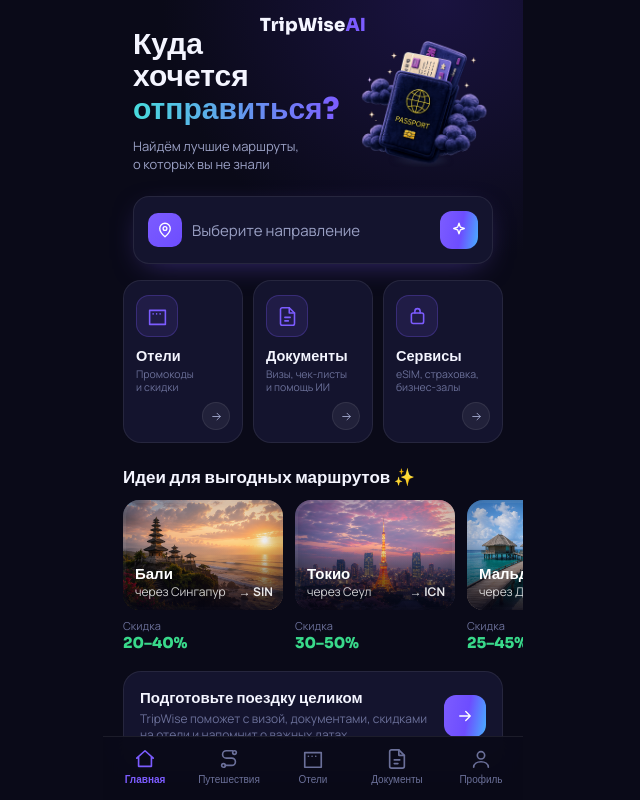
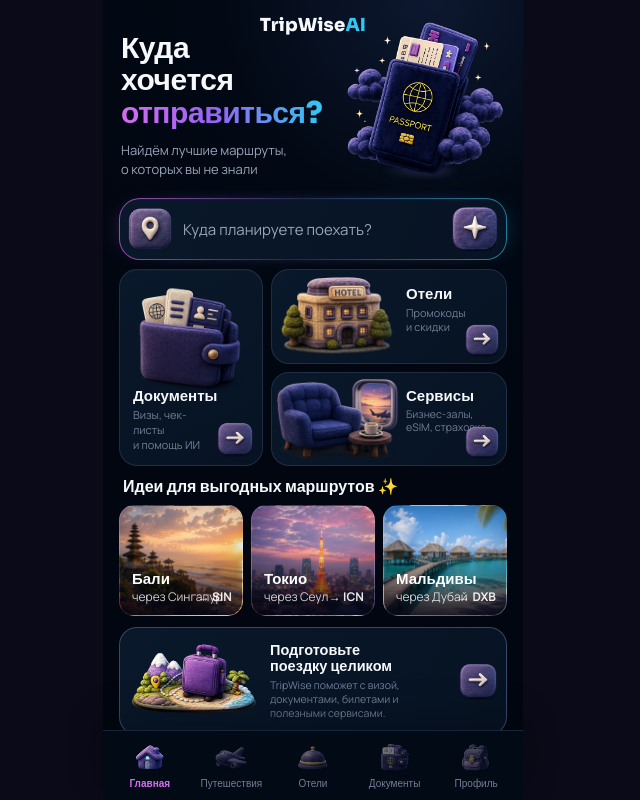
Before and after one commit to willi99708/tripwise-app, a React (Vite) app: page / in a window 1280 px wide. Shown: the whole page, without its empty margins (327-967 px from the left). Built offline with nearby package versions, Linux system fonts and the light colour scheme.

Commit message:
Update App.jsx

```diff
--- a/src/App.jsx
+++ b/src/App.jsx
@@ -42,6 +42,46 @@ const GRAD = {
   ocean: "linear-gradient(135deg,#0f3b5e,#1b7a8c,#3fe0c0)", city: "linear-gradient(135deg,#2a1b4e,#7a3a9e,#ff7db0)",
   sunset: "linear-gradient(135deg,#3a1d6e,#b14a8a,#f0863a)", night: "linear-gradient(135deg,#141438,#3a2a7e,#5e4ad0)",
   violet: "linear-gradient(135deg,#7c5cff,#6d4dff)", cta: "linear-gradient(100deg,#7c5cff,#6d4dff 55%,#48b0ff)",
+};
+
+/* ======================== ГЛАВНАЯ: ВИЗУАЛЬНАЯ СИСТЕМА ========================
+   Эти токены применяются только к главной странице и общей нижней навигации.
+   Остальные экраны, API, аналитика и бизнес-логика не изменены. */
+const HOME_T = {
+  bg: "#020914",
+  bgDeep: "#010610",
+  surface: "#071323",
+  surface2: "#09182a",
+  surface3: "#0b1a2e",
+  border: "rgba(129,156,204,.18)",
+  borderStrong: "rgba(141,171,228,.34)",
+  text: "#f7f8fc",
+  sub: "#9aa3b8",
+  subDim: "#737e97",
+  violet: "#9364f5",
+  pink: "#d66cf1",
+  cyan: "#31c7f3",
+  gold: "#d7b46a",
+};
+
+/* Все пути к новой графике собраны здесь. Если файлы в репозитории названы иначе,
+   достаточно поправить только этот объект. */
+const HOME_ASSETS = {
+  hero: "/graphics/main.png",
+  documents: "/graphics/home/documents.png",
+  hotels: "/graphics/home/hotels.png",
+  services: "/graphics/home/services.png",
+  fullTrip: "/graphics/home/full-trip.png",
+  actionLocation: "/graphics/actions/action-location.png",
+  actionAi: "/graphics/actions/action-ai.png",
+  actionArrow: "/graphics/actions/action-arrow.png",
+  nav: {
+    home: "/graphics/nav/nav-home.png",
+    routes: "/graphics/nav/nav-trips.png",
+    hotels: "/graphics/nav/nav-hotels.png",
+    docs: "/graphics/nav/nav-documents.png",
+    profile: "/graphics/nav/nav-profile.png",
+  },
 };
 const GP = [GRAD.ocean, GRAD.city, GRAD.sunset, GRAD.night];
 const gradFor = (code) => GP[((code || "X").charCodeAt(0) + (code || "X").charCodeAt(1 || 0)) % GP.length];
@@ -223,7 +263,16 @@ function PageHero({ title, sub, emoji, grad = GRAD.night, bullets }) {
 }
 function Badge({ label, color = T.violet, icon }) { return <span style={{ display: "inline-flex", alignItems: "center", gap: 5, padding: "5px 10px", borderRadius: 999, background: color + "22", border: `1px solid ${color}55`, color, fontSize: 12, fontWeight: 700, whiteSpace: "nowrap" }}>{icon && <span style={{ fontSize: 11 }}>{icon}</span>}{label}</span>; }
 function Btn({ children, onClick, grad = GRAD.cta, style }) { return <button onClick={onClick} className="press" style={{ border: "none", cursor: "pointer", color: "#fff", fontWeight: 700, fontFamily: "Sora,sans-serif", fontSize: 15, borderRadius: 16, padding: "16px 20px", width: "100%", background: grad, boxShadow: "0 10px 30px -8px rgba(124,92,255,.6)", ...style }}>{children}</button>; }
-function Logo() { return <div style={{ fontFamily: "Sora,sans-serif", fontWeight: 800, fontSize: 18, color: T.text, letterSpacing: .2 }}>TripWise<span style={{ color: T.violet }}>AI</span></div>; }
+function UiImage({ src, alt = "", style, fallback = null }) {
+  const [failed, setFailed] = useState(false);
+  if (failed) return fallback;
+  return <img src={src} alt={alt} draggable={false} onError={() => setFailed(true)} style={{ display: "block", userSelect: "none", ...style }} />;
+}
+function Logo({ home = false }) {
+  return <div style={{ fontFamily: "Sora,sans-serif", fontWeight: 800, fontSize: 18, color: home ? HOME_T.text : T.text, letterSpacing: .2 }}>
+    TripWise<span style={{ color: home ? HOME_T.cyan : T.violet }}>AI</span>
+  </div>;
+}
 function KidsPicker({ ages, onChange }) {
   const [adding, setAdding] = useState(false);
   return <div>
@@ -249,9 +298,44 @@ function Header({ onBack, title, subtitle, onEdit }) {
   </div>;
 }
 function BottomNav({ tab, setTab, bottomStr = "0px" }) {
-  const items = [["home", "Главная", I.home], ["routes", "Путешествия", I.route], ["hotels", "Отели", I.hotel], ["docs", "Документы", I.doc], ["profile", "Профиль", I.user]];
-  return <div style={{ position: "fixed", bottom: 0, left: "50%", transform: "translateX(-50%)", width: "100%", maxWidth: 420, zIndex: 40, minHeight: 64, paddingBottom: `max(${bottomStr}, 12px)`, display: "flex", background: "rgba(10,10,24,.92)", backdropFilter: "blur(12px)", borderTop: `1px solid ${T.line}` }}>
-    {items.map(([k, label, ic]) => (<button key={k} onClick={() => { trackPage(YM_TAB_PATH[k] || "/" + k, YM_TAB_TITLE[k] || label); if (k === "hotels") trackGoal("hotels_opened"); else if (k === "docs") trackGoal("documents_opened"); setTab(k); }} className="press" style={{ flex: 1, background: "none", border: "none", cursor: "pointer", display: "flex", flexDirection: "column", alignItems: "center", justifyContent: "center", gap: 4, paddingTop: 8, color: tab === k ? T.violet : T.subd }}><Icon d={ic} size={22} color={tab === k ? T.violet : T.subd} /><span style={{ fontSize: 10, fontWeight: tab === k ? 700 : 500, whiteSpace: "nowrap" }}>{label}</span></button>))}
+  const items = [
+    ["home", "Главная", HOME_ASSETS.nav.home, I.home],
+    ["routes", "Путешествия", HOME_ASSETS.nav.routes, I.route],
+    ["hotels", "Отели", HOME_ASSETS.nav.hotels, I.hotel],
+    ["docs", "Документы", HOME_ASSETS.nav.docs, I.doc],
+    ["profile", "Профиль", HOME_ASSETS.nav.profile, I.user],
+  ];
+  return <div style={{
+    position: "fixed", bottom: 0, left: "50%", transform: "translateX(-50%)",
+    width: "100%", maxWidth: 420, zIndex: 40, minHeight: 70,
+    padding: `6px 6px max(${bottomStr}, 10px)`, display: "flex",
+    background: "rgba(3,11,23,.96)", backdropFilter: "blur(16px)",
+    borderTop: `1px solid ${HOME_T.border}`,
+    boxShadow: "0 -14px 36px rgba(0,0,0,.22)"
+  }}>
+    {items.map(([k, label, src, fallbackIcon]) => {
+      const active = tab === k;
+      return <button key={k} onClick={() => {
+        trackPage(YM_TAB_PATH[k] || "/" + k, YM_TAB_TITLE[k] || label);
+        if (k === "hotels") trackGoal("hotels_opened");
+        else if (k === "docs") trackGoal("documents_opened");
+        setTab(k);
+      }} className="press" style={{
+        flex: 1, minWidth: 0, background: "none", border: "none", cursor: "pointer",
+        display: "flex", flexDirection: "column", alignItems: "center", justifyContent: "center",
+        gap: 2, padding: "2px 0 0", color: active ? HOME_T.pink : HOME_T.subDim
+      }}>
+        <div style={{ width: 36, height: 36, display: "grid", placeItems: "center", flexShrink: 0 }}>
+          <UiImage src={src} alt="" style={{
+            width: 34, height: 34, objectFit: "contain",
+            opacity: active ? 1 : .56,
+            filter: active ? "none" : "saturate(.62) brightness(.84)",
+            transition: "opacity .16s ease, filter .16s ease"
+          }} fallback={<Icon d={fallbackIcon} size={22} color={active ? HOME_T.pink : HOME_T.subDim} />} />
+        </div>
+        <span style={{ fontSize: 10, lineHeight: 1.1, fontWeight: active ? 700 : 500, whiteSpace: "nowrap" }}>{label}</span>
+      </button>;
+    })}
   </div>;
 }
 function Toast({ msg }) { if (!msg) return null; return <div style={{ position: "fixed", left: "50%", bottom: 86, transform: "translateX(-50%)", zIndex: 100, background: "#1c1c40", border: `1px solid ${T.line2}`, color: T.text, fontSize: 13, fontWeight: 600, padding: "10px 18px", borderRadius: 999, boxShadow: "0 8px 30px rgba(0,0,0,.5)", animation: "fadeUp .25s ease" }}>{msg}</div>; }
@@ -358,58 +442,131 @@ function SearchSheet({ form, setForm, onClose, onSubmit, setToast }) {
 
 /* ================================ Главная =============================== */
 function Home({ onSearch, onPickDest, goTab, openServices }) {
-  const tiles = [
-    ["Отели", "Промокоды\nи скидки", I.hotel, () => goTab("hotels")],
-    ["Документы", "Визы, чек-листы\nи помощь ИИ", I.doc, () => goTab("docs")],
-    ["Сервисы", "eSIM, страховка,\nбизнес-залы", I.bag, openServices],
+  const ideas = [
+    ["Бали", "через Сингапур", "/graphics/bali.png", "SIN", "bali"],
+    ["Токио", "через Сеул", "/graphics/tokyo.png", "ICN", "tokyo"],
+    ["Мальдивы", "через Дубай", "/graphics/male.png", "DXB", "maldives"],
+    ["Пхукет", "через Куала-Лумпур", "/graphics/phuket.png", "KUL", "phuket"],
   ];
-  const ideas = [["Бали", "через Сингапур", "20–40%", "/graphics/bali.png", "SIN", "bali"], ["Токио", "через Сеул", "30–50%", "/graphics/tokyo.png", "ICN", "tokyo"], ["Мальдивы", "через Дубай", "25–45%", "/graphics/male.png", "DXB", "maldives"], ["Пхукет", "через Куала-Лумпур", "20–40%", "/graphics/phuket.png", "KUL", "phuket"]];
-  return <div style={{ paddingBottom: 16, animation: "fadeUp .18s ease-out" }}>
-    <div style={{ padding: "18px 30px 0" }}>
-      <div style={{ display: "flex", gap: 12 }}>
-        <div style={{ flex: 1 }}><h1 style={{ fontFamily: "Sora,sans-serif", fontSize: 30, lineHeight: 1.08, margin: 0, fontWeight: 800, color: T.text }}>Куда<br />хочется<br /><span style={{ background: "linear-gradient(90deg,#48dcdc,#7c5cff)", WebkitBackgroundClip: "text", WebkitTextFillColor: "transparent" }}>отправиться?</span></h1><p style={{ color: T.sub, fontSize: 13, marginTop: 12, lineHeight: 1.4 }}>Найдём лучшие маршруты,<br />о которых вы не знали</p></div>
-<div
-  style={{
-    width: 170,
-    height: 150,
-    borderRadius: 22,
-    overflow: "hidden",
-    backgroundImage: "url('/graphics/main.png')",
-    backgroundSize: "contain",
-    backgroundPosition: "center center",
-    backgroundRepeat: "no-repeat"
-  }}
-/>
-      </div>
-    </div>
-    <div style={{ padding: "18px 30px 0" }}>
-      <div onClick={onSearch} className="press" style={{ display: "flex", alignItems: "center", gap: 10, background: T.card, border: `1px solid ${T.line}`, borderRadius: 16, padding: 14, cursor: "pointer", boxShadow: "0 8px 30px -12px rgba(124,92,255,.5)" }}>
-        <div style={{ width: 34, height: 34, borderRadius: 10, background: GRAD.violet, display: "grid", placeItems: "center" }}><Icon d={I.pin} size={18} color="#fff" /></div>
-        <span style={{ color: T.sub, flex: 1, fontSize: 15 }}>Выберите направление</span>
-        <div style={{ width: 38, height: 38, borderRadius: 12, background: GRAD.cta, display: "grid", placeItems: "center" }}><Icon d={I.spark} size={18} color="#fff" /></div>
-      </div>
-    </div>
-    {/* три продающие плитки-ярлыка (макет): ведут в разделы */}
-    <div style={{ padding: "16px 20px 0", display: "grid", gridTemplateColumns: "1fr 1fr 1fr", gap: 10 }}>
-      {tiles.map(([t, s, ic, go]) => (
-        <div key={t} onClick={go} className="press" style={{ background: T.card, border: `1px solid ${T.line}`, borderRadius: 18, padding: "14px 12px 12px", cursor: "pointer", display: "flex", flexDirection: "column", minHeight: 128 }}>
-          <div style={{ width: 42, height: 42, borderRadius: 13, background: T.violet + "1e", border: `1px solid ${T.violet}44`, display: "grid", placeItems: "center" }}><Icon d={ic} size={21} color={T.violet} /></div>
-          <div style={{ fontFamily: "Sora,sans-serif", fontWeight: 700, color: T.text, fontSize: 14.5, marginTop: 10 }}>{t}</div>
-          <div style={{ fontSize: 10.5, color: T.subd, marginTop: 3, lineHeight: 1.25, whiteSpace: "pre-line", flex: 1 }}>{s}</div>
-          <div style={{ alignSelf: "flex-end", width: 28, height: 28, borderRadius: 999, background: "rgba(255,255,255,.06)", border: `1px solid ${T.line}`, display: "grid", placeItems: "center", marginTop: 8 }}><Icon d={I.arrow} size={13} color={T.sub} /></div>
-        </div>))}
-    </div>
-    <div style={{ padding: "24px 0 0 20px" }}>
-      <div style={{ fontFamily: "Sora,sans-serif", fontWeight: 700, color: T.text, fontSize: 17, marginBottom: 12 }}>Идеи для выгодных маршрутов ✨</div>
-      <div className="carousel" style={{ display: "flex", gap: 12, overflowX: "auto", paddingRight: 20, paddingBottom: 4, scrollSnapType: "x mandatory" }}>
-        {ideas.map(([name, via, save, g, code, id]) => (<div key={name} onClick={() => onPickDest(id)} className="press" style={{ minWidth: 160, cursor: "pointer", scrollSnapAlign: "start" }}><Porthole image={g} h={110} label={name} sub={via} codeRight={"→ " + code} style={{ borderRadius: 16 }} /><div style={{ marginTop: 8, fontSize: 11, color: T.subd }}>Скидка</div><div style={{ fontSize: 15, fontWeight: 800, color: T.green, fontFamily: "Sora,sans-serif" }}>{save}</div></div>))}
-      </div>
-    </div>
-    {/* тизер комплексного ведения поездки -> «Путешествия» */}
-    <div style={{ padding: "15px 20px 0" }}>
-      <div onClick={() => goTab("routes")} className="press" style={{ display: "flex", alignItems: "center", gap: 14, background: T.card, border: `1px solid ${T.line}`, borderRadius: 18, padding: 16, cursor: "pointer" }}>
-        <div style={{ flex: 1 }}><div style={{ fontFamily: "Sora,sans-serif", fontWeight: 700, color: T.text, fontSize: 15 }}>Подготовьте поездку целиком</div><div style={{ color: T.subd, fontSize: 12, marginTop: 4, lineHeight: 1.35 }}>TripWise поможет с визой, документами, скидками на отели и напомнит о важных датах.</div></div>
-        <div style={{ width: 42, height: 42, borderRadius: 12, background: GRAD.cta, display: "grid", placeItems: "center", flexShrink: 0 }}><Icon d={I.arrow} size={18} color="#fff" /></div>
+
+  const ArrowAsset = ({ size = 38 }) => <UiImage
+    src={HOME_ASSETS.actionArrow}
+    alt=""
+    style={{ width: size, height: size, objectFit: "contain" }}
+    fallback={<div style={{ width: size, height: size, borderRadius: 12, background: HOME_T.surface3, border: `1px solid ${HOME_T.border}`, display: "grid", placeItems: "center" }}><Icon d={I.arrow} size={17} color={HOME_T.text} /></div>}
+  />;
+
+  return <div style={{ paddingBottom: 14, animation: "fadeUp .18s ease-out", color: HOME_T.text }}>
+    {/* HERO: исходная идея сохранена, арт лишь чуть компактнее и выше. */}
+    <div style={{ padding: "13px 18px 0" }}>
+      <div style={{ display: "flex", alignItems: "center", minHeight: 164, gap: 4 }}>
+        <div style={{ flex: "1 1 49%", minWidth: 0, position: "relative", zIndex: 2 }}>
+          <h1 style={{ fontFamily: "Sora,sans-serif", fontSize: 30, lineHeight: 1.08, margin: 0, fontWeight: 800, color: HOME_T.text, letterSpacing: "-.45px" }}>
+            Куда<br />хочется<br />
+            <span style={{ background: `linear-gradient(90deg,${HOME_T.pink},${HOME_T.violet} 48%,${HOME_T.cyan})`, WebkitBackgroundClip: "text", WebkitTextFillColor: "transparent" }}>отправиться?</span>
+          </h1>
+          <p style={{ color: HOME_T.sub, fontSize: 13, margin: "12px 0 0", lineHeight: 1.42 }}>Найдём лучшие маршруты,<br />о которых вы не знали</p>
+        </div>
+        <div style={{ flex: "1 1 51%", minWidth: 0, height: 160, display: "flex", alignItems: "center", justifyContent: "flex-end", transform: "translate(7px,-5px)" }}>
+          <UiImage src={HOME_ASSETS.hero} alt="Паспорт и билеты" style={{ width: "100%", maxWidth: 178, height: 158, objectFit: "contain", objectPosition: "center" }} />
+        </div>
+      </div>
+    </div>
+
+    {/* Поиск — основной CTA экрана. */}
+    <div style={{ padding: "11px 16px 0" }}>
+      <div style={{
+        padding: 1, borderRadius: 21,
+        background: `linear-gradient(100deg,rgba(214,108,241,.72),rgba(126,116,226,.28) 46%,rgba(49,199,243,.64))`,
+        boxShadow: "-12px 0 28px -23px rgba(214,108,241,.95), 12px 0 28px -23px rgba(49,199,243,.95)"
+      }}>
+        <div onClick={onSearch} className="press" style={{
+          minHeight: 58, display: "flex", alignItems: "center", gap: 11,
+          background: `linear-gradient(110deg,${HOME_T.surface2},${HOME_T.surface})`,
+          borderRadius: 20, padding: "7px 8px", cursor: "pointer",
+          boxShadow: "inset 0 1px 0 rgba(255,255,255,.025)"
+        }}>
+          <UiImage src={HOME_ASSETS.actionLocation} alt="" style={{ width: 44, height: 44, objectFit: "contain", flexShrink: 0 }} fallback={<div style={{ width: 44, height: 44, borderRadius: 13, background: HOME_T.surface3, display: "grid", placeItems: "center" }}><Icon d={I.pin} size={20} color={HOME_T.text} /></div>} />
+          <span style={{ color: HOME_T.sub, flex: 1, minWidth: 0, fontSize: 15, whiteSpace: "nowrap", overflow: "hidden", textOverflow: "ellipsis" }}>Куда планируете поехать?</span>
+          <UiImage src={HOME_ASSETS.actionAi} alt="Подобрать маршрут" style={{ width: 46, height: 46, objectFit: "contain", flexShrink: 0 }} fallback={<div style={{ width: 46, height: 46, borderRadius: 14, background: HOME_T.surface3, display: "grid", placeItems: "center" }}><Icon d={I.spark} size={19} color={HOME_T.text} /></div>} />
+        </div>
+      </div>
+    </div>
+
+    {/* Bento: документы приоритетнее, отели и сервисы — справа. */}
+    <div style={{ padding: "9px 16px 0", display: "grid", gridTemplateColumns: "minmax(0,.94fr) minmax(0,1.54fr)", gap: 8, height: 206 }}>
+      <div onClick={() => goTab("docs")} className="press" style={{
+        position: "relative", overflow: "hidden", cursor: "pointer",
+        background: `linear-gradient(155deg,${HOME_T.surface2},${HOME_T.surface})`,
+        border: `1px solid ${HOME_T.border}`, borderRadius: 18,
+        boxShadow: "inset 0 1px 0 rgba(255,255,255,.025)"
+      }}>
+        <UiImage src={HOME_ASSETS.documents} alt="Документы" style={{ position: "absolute", left: -2, top: 3, width: "101%", height: 129, objectFit: "contain", objectPosition: "center top" }} />
+        <div style={{ position: "absolute", left: 13, right: 12, bottom: 12 }}>
+          <div style={{ fontFamily: "Sora,sans-serif", fontWeight: 700, color: HOME_T.text, fontSize: 15 }}>Документы</div>
+          <div style={{ color: HOME_T.subDim, fontSize: 11, lineHeight: 1.35, marginTop: 3, paddingRight: 34 }}>Визы, чек-листы<br />и помощь ИИ</div>
+        </div>
+        <div style={{ position: "absolute", right: 9, bottom: 8 }}><ArrowAsset size={36} /></div>
+      </div>
+
+      <div style={{ display: "grid", gridTemplateRows: "1fr 1fr", gap: 8, minWidth: 0 }}>
+        <div onClick={() => goTab("hotels")} className="press" style={{
+          position: "relative", overflow: "hidden", cursor: "pointer",
+          display: "grid", gridTemplateColumns: "56% 44%", alignItems: "stretch",
+          background: `linear-gradient(140deg,${HOME_T.surface2},${HOME_T.surface})`,
+          border: `1px solid ${HOME_T.border}`, borderRadius: 18
+        }}>
+          <UiImage src={HOME_ASSETS.hotels} alt="Отели" style={{ width: "100%", height: "100%", objectFit: "contain", objectPosition: "center" }} />
+          <div style={{ position: "relative", minWidth: 0, padding: "14px 9px 9px 3px" }}>
+            <div style={{ fontFamily: "Sora,sans-serif", fontWeight: 700, color: HOME_T.text, fontSize: 15 }}>Отели</div>
+            <div style={{ color: HOME_T.subDim, fontSize: 10.8, lineHeight: 1.28, marginTop: 3 }}>Промокоды<br />и скидки</div>
+            <div style={{ position: "absolute", right: 7, bottom: 6 }}><ArrowAsset size={34} /></div>
+          </div>
+        </div>
+
+        <div onClick={openServices} className="press" style={{
+          position: "relative", overflow: "hidden", cursor: "pointer",
+          display: "grid", gridTemplateColumns: "56% 44%", alignItems: "stretch",
+          background: `linear-gradient(140deg,${HOME_T.surface2},${HOME_T.surface})`,
+          border: `1px solid ${HOME_T.border}`, borderRadius: 18
+        }}>
+          <UiImage src={HOME_ASSETS.services} alt="Сервисы" style={{ width: "100%", height: "100%", objectFit: "contain", objectPosition: "center" }} />
+          <div style={{ position: "relative", minWidth: 0, padding: "13px 7px 8px 3px" }}>
+            <div style={{ fontFamily: "Sora,sans-serif", fontWeight: 700, color: HOME_T.text, fontSize: 15 }}>Сервисы</div>
+            <div style={{ color: HOME_T.subDim, fontSize: 10.5, lineHeight: 1.26, marginTop: 3 }}>Бизнес-залы,<br />eSIM, страховка</div>
+            <div style={{ position: "absolute", right: 7, bottom: 6 }}><ArrowAsset size={34} /></div>
+          </div>
+        </div>
+      </div>
+    </div>
+
+    {/* Статичные карточки в обычной горизонтальной карусели: без скидок и прогрессбара. */}
+    <div style={{ padding: "10px 16px 0" }}>
+      <div style={{ fontFamily: "Sora,sans-serif", fontWeight: 700, color: HOME_T.text, fontSize: 16, margin: "0 0 8px 4px" }}>Идеи для выгодных маршрутов ✨</div>
+      <div className="carousel" style={{ display: "flex", gap: 8, overflowX: "auto", paddingBottom: 2, scrollSnapType: "x proximity" }}>
+        {ideas.map(([name, via, image, code, id]) => <div key={name} onClick={() => onPickDest(id)} className="press" style={{
+          flex: "0 0 calc((100% - 16px)/3)", minWidth: 116, cursor: "pointer", scrollSnapAlign: "start"
+        }}>
+          <Porthole image={image} h={111} label={name} sub={via} codeRight={"→ " + code} style={{ borderRadius: 15, border: `1px solid ${HOME_T.border}`, boxShadow: "inset 0 0 34px rgba(0,0,0,.22)" }} />
+        </div>)}
+      </div>
+    </div>
+
+    {/* Комплексная поездка: иллюстрация слева, текст по центру, действие справа. */}
+    <div style={{ padding: "9px 16px 0" }}>
+      <div onClick={() => goTab("routes")} className="press" style={{
+        minHeight: 104, display: "grid", gridTemplateColumns: "37% minmax(0,1fr) 40px",
+        alignItems: "center", gap: 7, overflow: "hidden", cursor: "pointer",
+        background: `linear-gradient(120deg,${HOME_T.surface2},${HOME_T.surface})`,
+        border: `1px solid ${HOME_T.borderStrong}`, borderRadius: 18,
+        padding: "7px 8px 7px 5px"
+      }}>
+        <UiImage src={HOME_ASSETS.fullTrip} alt="Подготовка поездки" style={{ width: "100%", height: 92, objectFit: "contain", objectPosition: "center" }} />
+        <div style={{ minWidth: 0 }}>
+          <div style={{ fontFamily: "Sora,sans-serif", fontWeight: 700, color: HOME_T.text, fontSize: 14.5, lineHeight: 1.12 }}>Подготовьте<br />поездку целиком</div>
+          <div style={{ color: HOME_T.subDim, fontSize: 10.5, lineHeight: 1.3, marginTop: 5 }}>TripWise поможет с визой, документами, билетами и полезными сервисами.</div>
+        </div>
+        <div style={{ display: "grid", placeItems: "center" }}><ArrowAsset size={38} /></div>
       </div>
     </div>
   </div>;
@@ -2851,9 +3008,12 @@ export default function App() {
       input,select,textarea{font-size:16px}
       html,body{touch-action:pan-y;background:#0a0a18}
       .app-root{height:100vh;height:100dvh}
+      @media(max-width:370px){
+        .home-compact-title{font-size:27px!important}
+      }
     `}</style>
-    <div className="app-root" style={{ width: "100%", maxWidth: 420, paddingTop: safeTop, background: `radial-gradient(120% 60% at 80% 0%, #1a1340 0%, ${T.bg} 55%)`, color: T.text, fontFamily: "Manrope,sans-serif", display: "flex", flexDirection: "column", overflow: "hidden" }}>
-      <div style={{ position: "fixed", left: "50%", transform: "translateX(-50%)", top: inset.logoTop != null ? inset.logoTop + "px" : "calc(env(safe-area-inset-top, 0px) + 14px)", zIndex: 30, pointerEvents: "none" }}><Logo /></div>
+    <div className="app-root" style={{ width: "100%", maxWidth: 420, paddingTop: safeTop, background: tab === "home" ? `radial-gradient(105% 54% at 78% 0%, #0d1830 0%, ${HOME_T.bg} 48%, ${HOME_T.bgDeep} 100%)` : `radial-gradient(120% 60% at 80% 0%, #1a1340 0%, ${T.bg} 55%)`, color: tab === "home" ? HOME_T.text : T.text, fontFamily: "Manrope,sans-serif", display: "flex", flexDirection: "column", overflow: "hidden" }}>
+      <div style={{ position: "fixed", left: "50%", transform: "translateX(-50%)", top: inset.logoTop != null ? inset.logoTop + "px" : "calc(env(safe-area-inset-top, 0px) + 14px)", zIndex: 30, pointerEvents: "none" }}><Logo home={tab === "home"} /></div>
       <div style={{ flex: 1, overflowY: "auto", overscrollBehavior: "contain", background: "transparent", paddingTop: 10, paddingBottom: 92 }}>{main}</div>
       {!kb && <BottomNav tab={tab} setTab={(k) => { if (k === tab && (k === "routes" || k === "profile" || k === "hotels" || k === "docs")) setStack([]); if (k === "routes" && tab === "routes") setStack([]); setTab(k); }} bottomStr={inset.bottomStr} />}
       {sheet && <SearchSheet form={form} setForm={setForm} onClose={() => setSheet(false)} onSubmit={() => runSearch()} setToast={setToast} />}
```
